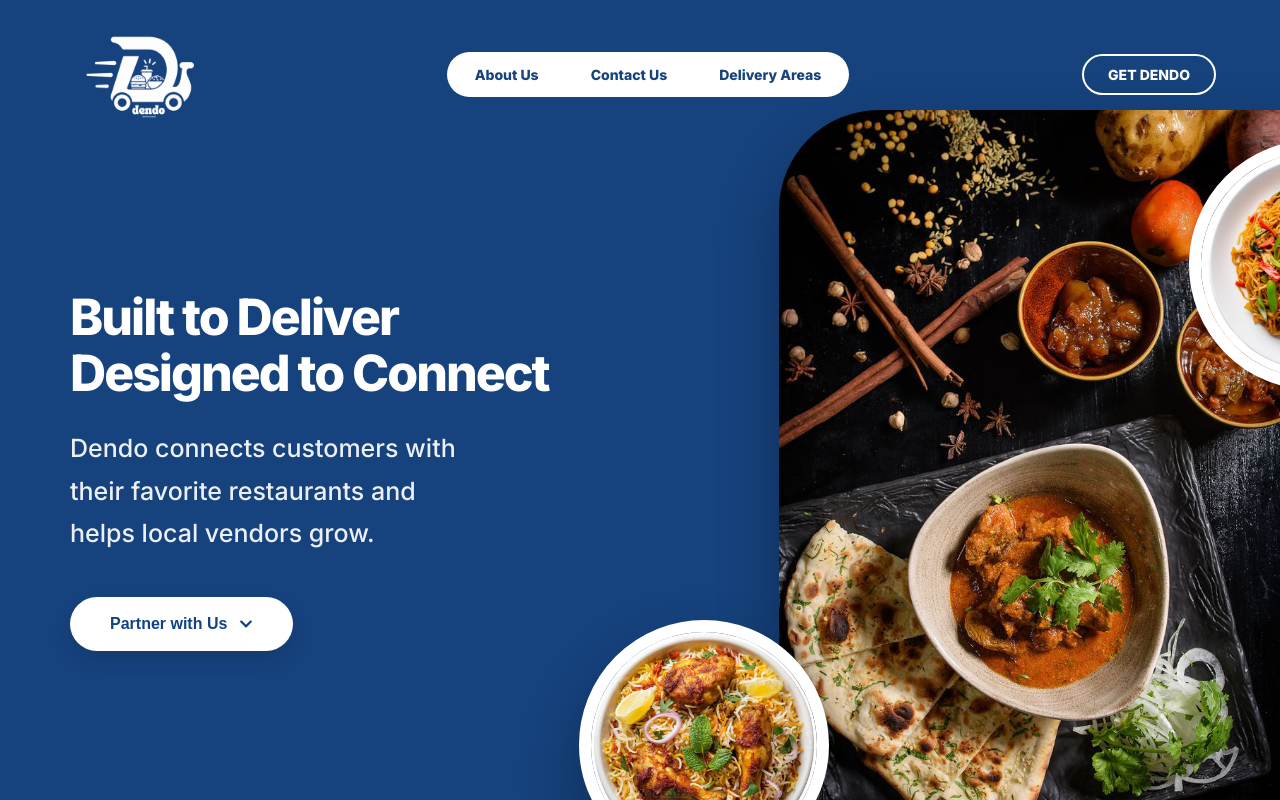
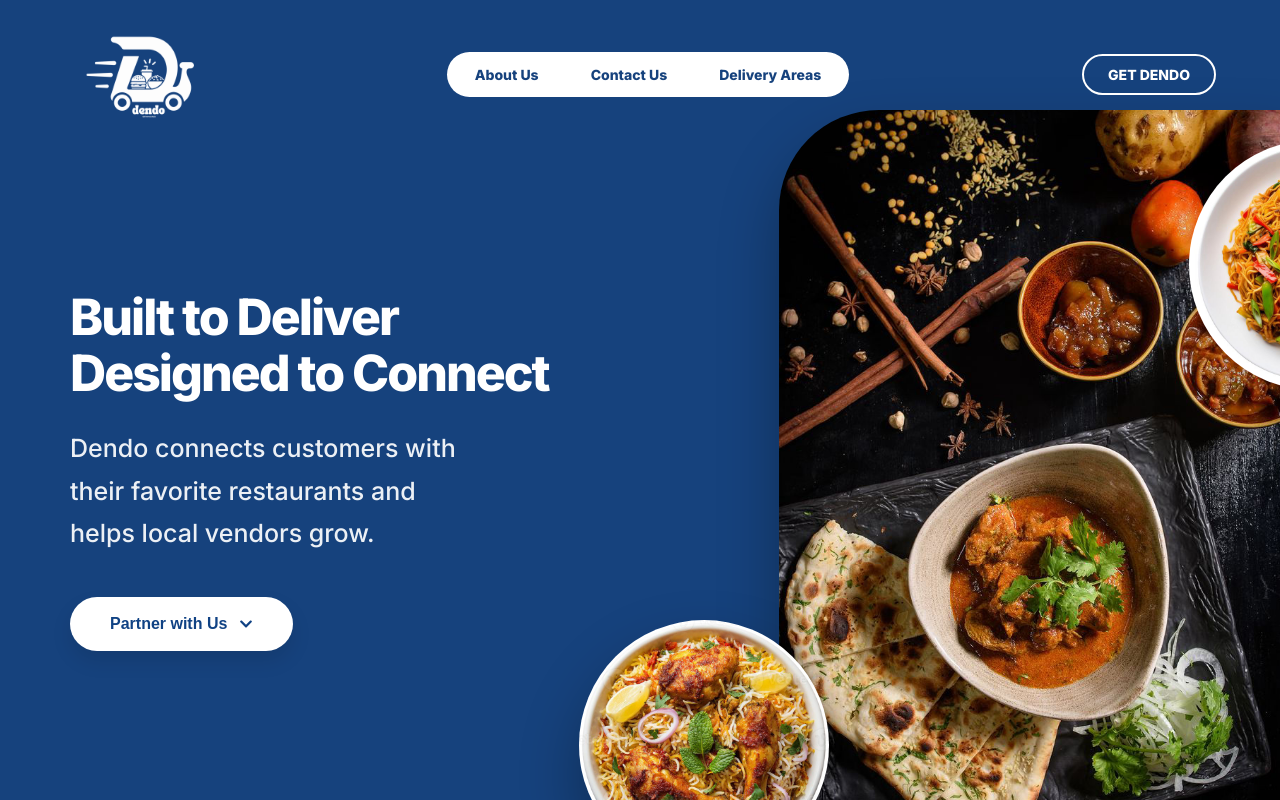
Before and after one commit to Ragavi-21/dendo, a React (Vite) app in the folder my-app/: page / in a window 1280 px wide. Shown: the top 800 px of the page. Built offline with nearby package versions, Linux system fonts and the light colour scheme.

Commit message:
Updated request section and hero styles

```diff
--- a/my-app/src/components/Hero.css
+++ b/my-app/src/components/Hero.css
@@ -202,7 +202,7 @@
   height: 250px;
 
   border-radius: 50%;
-  border: 12px solid white;
+  border: 0px solid white;
 
   z-index: 3;
 }
--- a/my-app/src/components/RequestZone.jsx
+++ b/my-app/src/components/RequestZone.jsx
@@ -3,7 +3,7 @@ import { useNavigate } from "react-router-dom";
 import { FaArrowLeft } from "react-icons/fa";
 import "./RequestZone.css";
 
-import requestImg from "../assets/request.jpg";
+import requestImg from "../assets/request1.png";
 
 const RequestZone = () => {
 
```
Also changed, not shown: my-app/src/assets/request.jpg (deleted), 1 other file (tests, documents, lock files or other folders).
